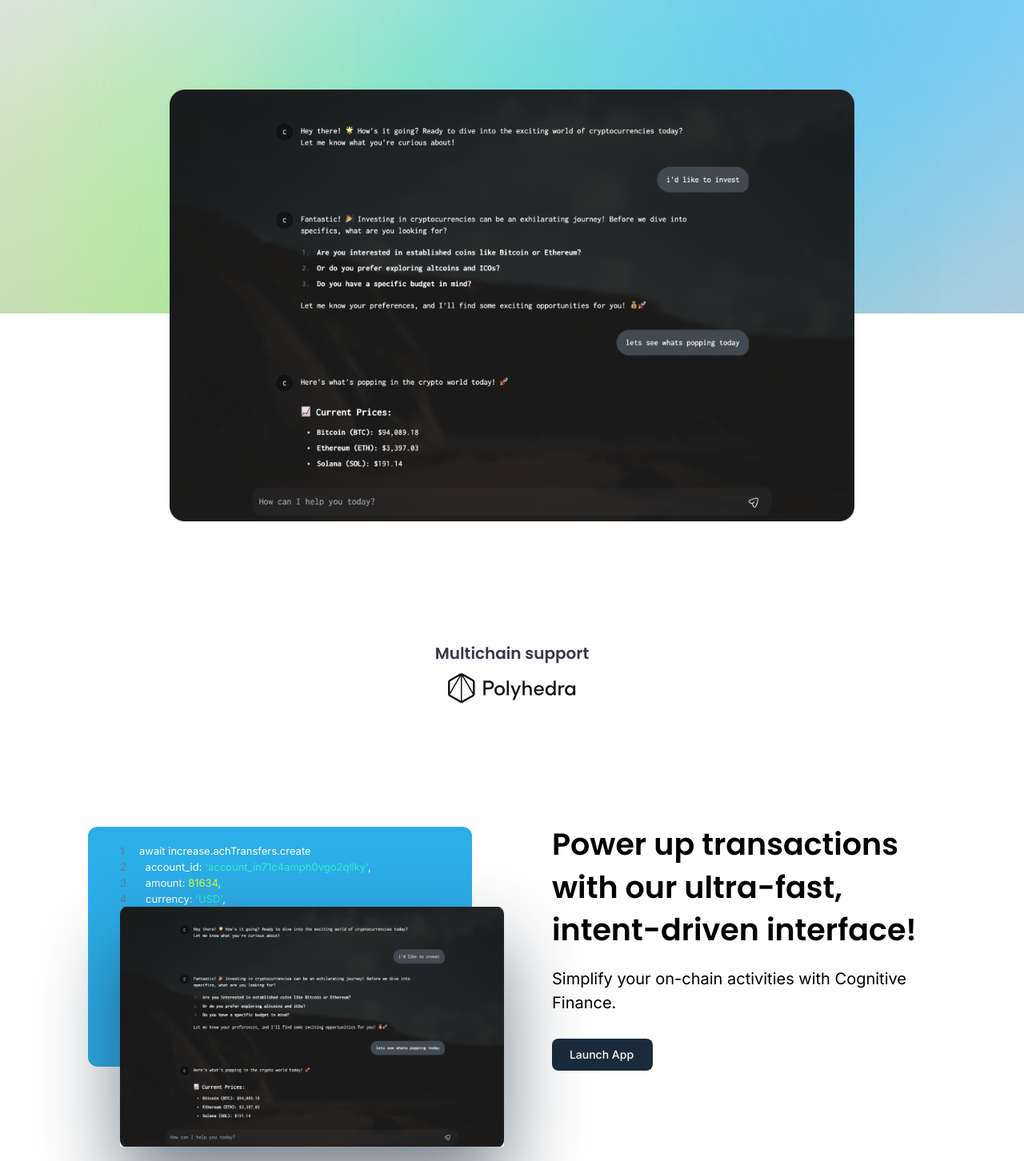
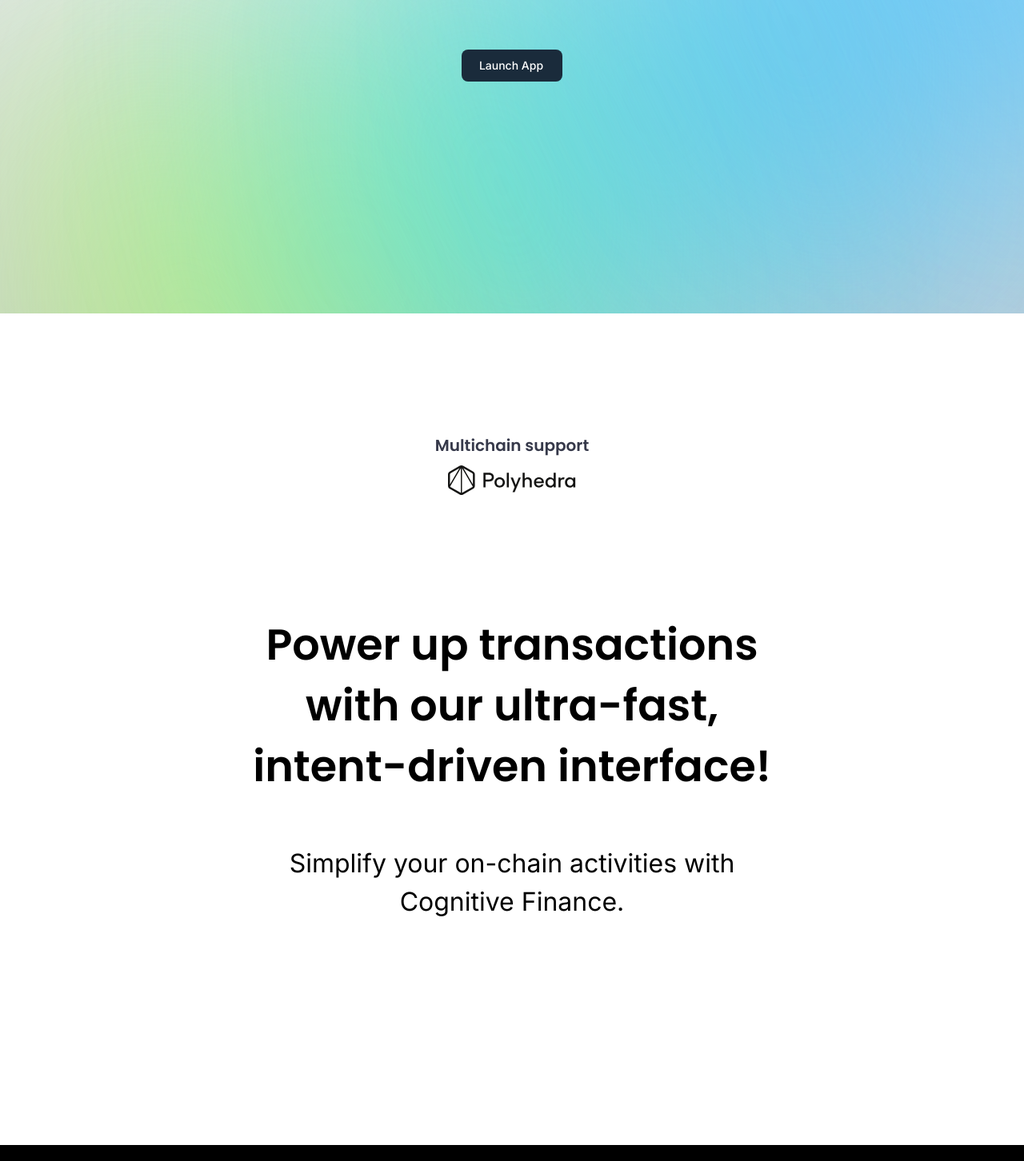
Before and after one commit to Avinyalabsdxbblr/Cognitive-finance-Landing-Page, a Next.js app: page / in a window 1280 px wide. Shown: the part 438-1890 px from the top of the page at 80% size. Built offline with nearby package versions, Linux system fonts and the light colour scheme.

Commit message:
minor updates

```diff
--- a/app/components/About.tsx
+++ b/app/components/About.tsx
@@ -43,16 +43,6 @@
       ref={aboutRef}
       className="mt-[100px] md:mt-[0px] mb-[100px] vsm:mb-[250px] relative w-full"
     >
-      <div className="animate1 relative w-[90%] xmd:w-[75%] 2xl:w-[70%] aspect-video mx-auto mt-[-250px] vsm:mt-[-280px] rounded-[20px] overflow-hidden">
-        <Image
-          fill
-          className="object-contain"
-          src="/chatImg.png"
-          alt="Chat"
-          priority
-        />
-      </div>
-
       <div id="partners" className="mt-[100px] vsm:mt-[150px]">
         <h1 className="text-[20px] font-[600] font-Poppins text-center text-[#36394A]">
           Multichain support
@@ -68,51 +58,14 @@
         </div>
 
         <div className="animate-wrap mt-[100px] vsm:mt-[150px] px-[20px] vsm:px-[40px] flex flex-col-reverse lg:flex-row items-center justify-center gap-[50px] lg:gap-[100px]">
-          <div className="animate2 relative max-w-[564px] w-full lg:w-[40%] h-[250px] md:h-[300px] rounded-[12px]">
-            <div className="hidden vsm:block relative w-full h-full bg-[#2CAEE9] rounded-[12px] px-[40px] py-[20px]">
-              <ul className="text-[13px] text-white leading-[20px]">
-                <li>
-                  <span className="text-[#687887] mr-[15px]">1</span> await
-                  increase.achTransfers.create
-                </li>
-                <li>
-                  <span className="text-[#687887] mr-[20px]">2</span>{" "}
-                  account_id:{" "}
-                  <span className="text-[#31F2CC]">
-                    'account_in71c4amph0vgo2qllky'
-                  </span>
-                  ,
-                </li>
-                <li>
-                  <span className="text-[#687887] mr-[20px]">3</span> amount:{" "}
-                  <span className="text-[#DDFF33]">81634</span>,
-                </li>
-                <li>
-                  <span className="text-[#687887] mr-[20px]">4</span> currency:{" "}
-                  <span className="text-[#31F2CC]">'USD'</span>,
-                </li>
-              </ul>
-            </div>
-            <div className="boxShadow w-full h-full absolute left-0 vsm:left-[20px] xmd:left-[40px] top-0 vsm:top-[40px] xmd:top-[100px]">
-              <Image
-                priority
-                className="object-contain vsm:object-cover"
-                fill
-                src="/chatImg.png"
-                alt="code"
-              />
-            </div>
-          </div>
-
-          <div className="animate3 w-full lg:max-w-[40%]">
-            <h1 className="text-[24px] vsm:text-[38px] font-Poppins font-[600] leading-[1.4] text-[#000000]">
-              Power up transactions <br className="hidden vsm:block" /> with our
-              ultra-fast, intent-driven interface!
+          <div className="animate3 w-full lg:max-w-2xl">
+            <h1 className="text-[24px] vsm:text-[54px] text-center font-Poppins font-[600] leading-[1.4] text-[#000000]">
+              Power up transactions with our ultra-fast, intent-driven
+              interface!
             </h1>
-            <p className="mt-[20px] mb-[30px] text-[20px] text-[#000000]">
+            <p className="mt-[60px] text-center mb-[30px] text-[32px] text-[#000000]">
               Simplify your on-chain activities with Cognitive Finance.
             </p>
-            <Button />
           </div>
         </div>
       </div>
--- a/app/components/Explore.tsx
+++ b/app/components/Explore.tsx
@@ -79,53 +79,16 @@
       </div>
 
       <div className="animate-wrap2 px-[20px] vsm:px-[50px] mt-[100px] vsm:mt-[200px] flex flex-col lg:flex-row items-center justify-center gap-[50px] lg:gap-[100px]">
-        <div className="animate2 lg:w-[40%]">
-          <h1 className="text-[30px] vsm:text-[36px] font-Poppins font-[600] leading-[1.2] vsm:leading-[60px] text-[#000000]">
-            Prioritizing Security & <br className="hidden sm:block" />{" "}
-            Compliance
+        <div className="animate2 max-w-2xl">
+          <h1 className="text-[64px] vsm:text-[64px] font-Poppins text-center font-[600] leading-[1.2] vsm:leading-[60px] text-[#000000]">
+            Prioritizing Security & Compliance
           </h1>
-          <p className="mt-[20px] mb-[20px] vsm:mb-[30px] vsm:text-[20px] text-[#000000]">
+          <p className="mt-[60px] text-center mb-[20px] vsm:mb-[30px] vsm:text-[20px] text-[#000000]">
             Cognitive Finance is committed to upholding the highest standards of
             security and regulatory compliance. Our smart contracts and
             processes undergo rigorous audits to ensure a secure and dependable
             platform for our users.
           </p>
-          <Button />
-        </div>
-
-        <div className="animate2 relative max-w-[560px] w-full lg:w-[40%] h-[250px] xmd:h-[300px] rounded-[12px]">
-          <div className="hidden vsm:block relative w-full h-full bg-[#2CAEE9] rounded-[12px] px-[40px] py-[20px]">
-            <ul className="text-[13px] text-white leading-[20px]">
-              <li>
-                <span className="text-[#687887] mr-[15px]">1</span> await
-                increase.achTransfers.create
-              </li>
-              <li>
-                <span className="text-[#687887] mr-[20px]">2</span> account_id:{" "}
-                <span className="text-[#31F2CC]">
-                  'account_in71c4amph0vgo2qllky'
-                </span>
-                ,
-              </li>
-              <li>
-                <span className="text-[#687887] mr-[20px]">3</span> amount:{" "}
-                <span className="text-[#DDFF33]">81634</span>,
-              </li>
-              <li>
-                <span className="text-[#687887] mr-[20px]">4</span> currency:{" "}
-                <span className="text-[#31F2CC]">'USD'</span>,
-              </li>
-            </ul>
-          </div>
-          <div className="w-full h-full absolute vsm:right-[20px] xmd:right-[40px] overflow-hidden vsm:top-[50px] xmd:top-[100px] border-[5px] border-[#8465FF] rounded-[16px]">
-            <Image
-              priority
-              className="object-cover"
-              fill
-              src="/chatImg.png"
-              alt="code"
-            />
-          </div>
         </div>
       </div>
 
--- a/app/components/Hero.tsx
+++ b/app/components/Hero.tsx
@@ -30,11 +30,11 @@
   return (
     <div
       ref={heroRef}
-      className="hero relative w-full min-h-[90vh] vsm:min-h-[830px]"
+      className="hero relative w-full flex flex-col min-h-[90vh] vsm:min-h-[830px]"
     >
       <Navbar />
 
-      <div className="relative z-[2] mt-[60px] xmd:mt-[100px]">
+      <div className="relative flex flex-1 pb-40 flex-col justify-center h-full items-center z-[2] pt-[160px]">
         <h1 className="animate1 text-[34px] vsm:text-[48px] md:text-[65px] xmd:text-[90px] font-bold text-center text-[#1A2B3B] font-Poppins leading-[1.2] xmd:leading-[90px]">
           Cognitive Finance
         </h1>
--- a/app/components/Navbar.tsx
+++ b/app/components/Navbar.tsx
@@ -13,7 +13,7 @@
   const [isOpen, setIsOpen] = useState(false);
 
   return (
-    <nav className="relative z-[5] w-full px-[30px] py-[20px] flex justify-between xmd:justify-center xmd:gap-[130px] items-center">
+    <nav className="fixed backdrop-blur-lg bg-white bg-opacity-25 top-0 z-[5] w-full py-6 px-[40px] flex justify-between  xmd:gap-[130px] items-center">
       <Link className="relative z-[6]" href="/">
         <Image width={48} height={44} src="/logo.svg" alt="logo" />
       </Link>
--- a/app/components/Reason.tsx
+++ b/app/components/Reason.tsx
@@ -20,42 +20,21 @@
         </h1> */}
 
         <div className="mt-[50px] md-mt-0 mx-[5%] flex flex-col gap-[100px] md:gap-[50px] md:flex-row justify-between items-center">
-          <div className="w-full md:w-[50%] flex flex-col gap-[30px] md:gap-[70px]">
-            <h1 className="animate1 mx-[5%] text-[36px] font-Poppins font-bold leading-[50px]">
-              Why Choose <br />
-              Cognitive Finance
+          <div className="w-full flex flex-col gap-[30px]">
+            <h1 className="animate1 mx-[5%] text-[36px] text-center font-Poppins font-bold leading-[50px]">
+              Why Choose Cognitive Finance
             </h1>
-            <div className="animate2 bg-[#141414] w-full rounded-[12px] h-fit md:h-[225px] p-[30px] flex flex-col justify-center">
-              <p className="2xl:text-[20px] text-[#FFFFFFB2]">
+            <div className="animate2 w-full rounded-[12px] h-fit md:h-[150px] flex flex-col justify-center">
+              <p className="2xl:text-[20px] text-center text-[#FFFFFFB2]">
                 Unlock the future of decentralized finance with our
                 intent-centric platform. Experience seamless multi-chain,
                 multi-token opportunities, top-tier security, and personalized
                 strategies designed to empower your financial growth.
               </p>
-              <p className="mt-[10px] 2xl:text-[20px] text-[#FFFFFFB2]">
+              <p className="mt-[10px] text-center 2xl:text-[20px] text-[#FFFFFFB2]">
                 Interact with COGNITIVE and build your transactions using
                 intents.
               </p>
-            </div>
-          </div>
-
-          <div className="animate2 relative flex-1 flex flex-col items-center justify-between">
-            <div className="relative">
-              <Image
-                className="animate-bounce2 "
-                width={300}
-                height={300}
-                src="/box3d.avif"
-                alt="box"
-              />
-            </div>
-            <div className="mt-[-80px] md:mt-[-50px] relative w-full h-[280px]">
-              <Image
-                className="object-contain"
-                fill
-                src="/hand3d.avif"
-                alt="hand"
-              />
             </div>
           </div>
         </div>
--- a/package.json
+++ b/package.json
@@ -34,5 +34,6 @@
     "postcss": "^8",
     "tailwindcss": "^3.4.1",
     "typescript": "^5"
-  }
+  },
+  "packageManager": "yarn@1.22.22+sha512.a6b2f7906b721bba3d67d4aff083df04dad64c399707841b7acf00f6b133b7ac24255f2652fa22ae3534329dc6180534e98d17432037ff6fd140556e2bb3137e"
 }
```
